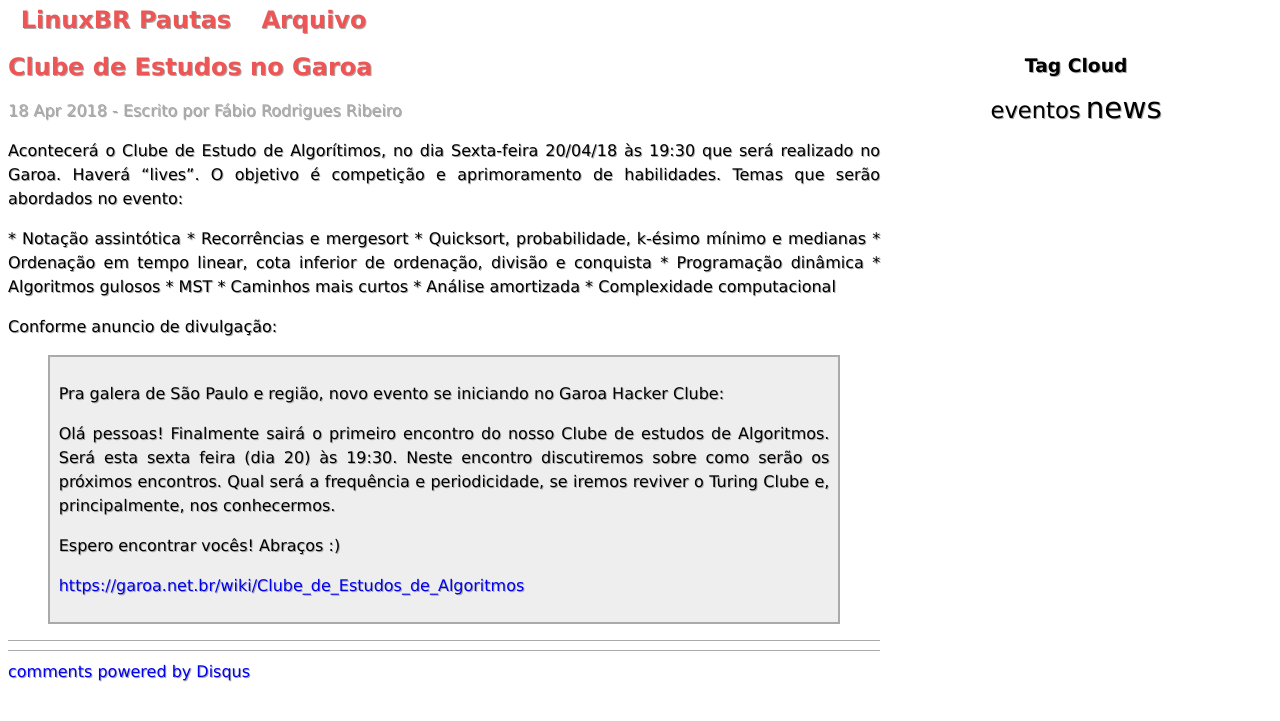
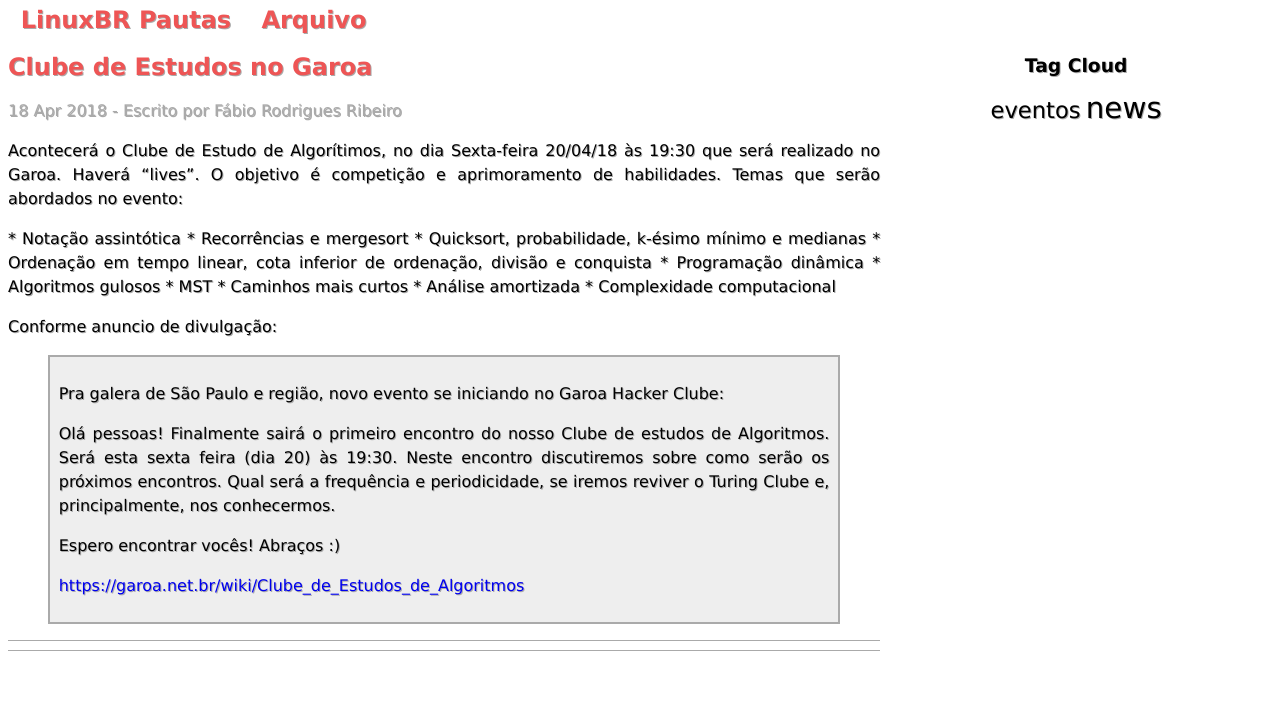
Before and after one commit to farribeiro/linux-br, a Jekyll site: the page built from _posts/2018-04-18-clube-de-algoritimo-no-garoa.html, in a window 1280 px wide. Shown: the top 721 px of the page. Built offline with Jekyll 4.4.1, drawn with Linux system fonts in a browser that asks for light colours; comment, search, counter and statistics services are not loaded; some of the changed lines change nothing that is shown.

Commit message:
Trocado instalação Disqus

```diff
--- a/_layouts/post.html
+++ b/_layouts/post.html
@@ -8,16 +8,22 @@
 	{{ content }}
 </article>
 <div id="disqus_thread" class="post"></div>
-<script type="text/javascript">
-	/* * * CONFIGURATION VARIABLES: EDIT BEFORE PASTING INTO YOUR WEBPAGE * * */
-	var disqus_shortname = 'araatubacatlico'; // required: replace example with your forum shortname
+<script>
 
-	/* * * DON'T EDIT BELOW THIS LINE * * */
-	(function() {
-	var dsq = document.createElement('script'); dsq.type = 'text/javascript'; dsq.async = true;
-	dsq.src = '//' + disqus_shortname + '.disqus.com/embed.js';
-	(document.getElementsByTagName('head')[0] || document.getElementsByTagName('body')[0]).appendChild(dsq);
-	})();
+/**
+*  RECOMMENDED CONFIGURATION VARIABLES: EDIT AND UNCOMMENT THE SECTION BELOW TO INSERT DYNAMIC VALUES FROM YOUR PLATFORM OR CMS.
+*  LEARN WHY DEFINING THESE VARIABLES IS IMPORTANT: https://disqus.com/admin/universalcode/#configuration-variables*/
+/*
+var disqus_config = function () {
+this.page.url = PAGE_URL;  // Replace PAGE_URL with your page's canonical URL variable
+this.page.identifier = PAGE_IDENTIFIER; // Replace PAGE_IDENTIFIER with your page's unique identifier variable
+};
+*/
+(function() { // DON'T EDIT BELOW THIS LINE
+var d = document, s = d.createElement('script');
+s.src = 'https://https-farribeiro-github-io-linuxbr-pautas.disqus.com/embed.js';
+s.setAttribute('data-timestamp', +new Date());
+(d.head || d.body).appendChild(s);
+})();
 </script>
-<noscript>Please enable JavaScript to view the <a href="http://disqus.com/?ref_noscript">comments powered by Disqus.</a></noscript>
-<a href="http://disqus.com" class="dsq-brlink">comments powered by <span class="logo-disqus">Disqus</span></a>
+<noscript>Please enable JavaScript to view the <a href="https://disqus.com/?ref_noscript">comments powered by Disqus.</a></noscript>
```
